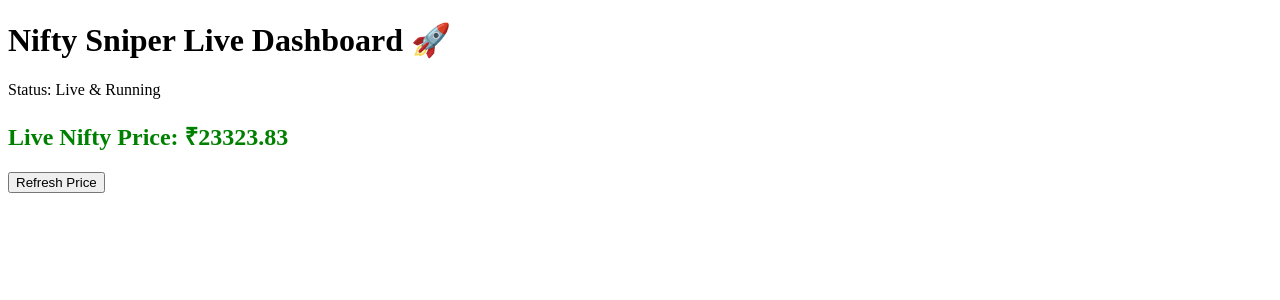
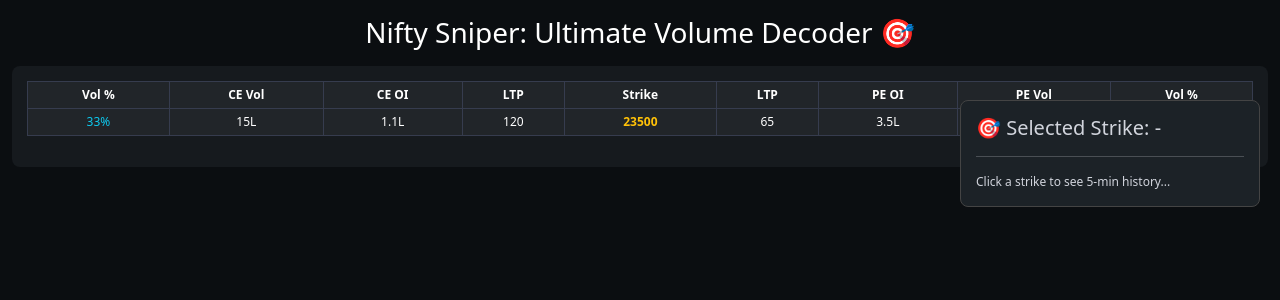
Before and after one commit to alok19898-byte/nifty-sniper-live, a FastAPI app: page / in a window 1280 px wide. Shown: the top 300 px of the page. Run offline with FastAPI, Linux system fonts and the light colour scheme.

Commit message:
Update index.html

```diff
--- a/templates/index.html
+++ b/templates/index.html
@@ -1,12 +1,55 @@
 <!DOCTYPE html>
-<html>
+<html lang="en">
+<head>
+    <link href="https://cdn.jsdelivr.net/npm/bootstrap@5.3.0/dist/css/bootstrap.min.css" rel="stylesheet">
+    <style>
+        body { background: #0b0e11; color: #d1d4dc; font-size: 12px; }
+        .table-container { background: #161a1e; padding: 15px; border-radius: 8px; }
+        th { background: #2a2e39; color: #ffffff; text-align: center; border: 1px solid #363c4e; }
+        td { text-align: center; border: 1px solid #363c4e; color: #e0e0e0; }
+        .high-vol { background: rgba(0, 100, 255, 0.3) !important; } /* Blue for Vol */
+        .high-oi { background: rgba(218, 165, 32, 0.3) !important; } /* Gold for OI */
+        #tracker { position: fixed; right: 20px; top: 100px; width: 300px; background: #1c2227; padding: 15px; border: 1px solid #444; border-radius: 8px; }
+    </style>
+</head>
 <body>
-    <h1>Nifty Sniper Live Dashboard 🚀</h1>
-    <p>Status: {{ status }}</p>
+    <div class="container-fluid mt-3">
+        <h3 class="text-center text-white">Nifty Sniper: Ultimate Volume Decoder 🎯</h3>
 
-    <!-- यहाँ डेटा दिखेगा -->
-    <h2 style="color: green;">Live Nifty Price: ₹{{ price }}</h2>
+        <div class="table-container mt-3">
+            <table class="table table-dark table-sm">
+                <thead>
+                    <tr>
+                        <th>Vol %</th><th>CE Vol</th><th>CE OI</th><th>LTP</th>
+                        <th>Strike</th>
+                        <th>LTP</th><th>PE OI</th><th>PE Vol</th><th>Vol %</th>
+                    </tr>
+                </thead>
+                <tbody>
+                    <!-- Row Example -->
+                    <tr onclick="loadTracker(23500)">
+                        <td class="text-info">33%</td><td>15L</td><td>1.1L</td><td>120</td>
+                        <td class="fw-bold text-warning">23500</td>
+                        <td>65</td><td>3.5L</td><td>38L</td><td class="text-danger">84%</td>
+                    </tr>
+                </tbody>
+            </table>
+        </div>
+    </div>
 
-    <button onclick="location.reload()">Refresh Price</button>
+    <!-- Side Tracker -->
+    <div id="tracker">
+        <h5>🎯 Selected Strike: <span id="strike-val">-</span></h5>
+        <hr>
+        <div id="history">Click a strike to see 5-min history...</div>
+    </div>
+
+    <script>
+        function loadTracker(strike) {
+            document.getElementById('strike-val').innerText = strike;
+            document.getElementById('history').innerHTML = "Loading data for " + strike + "...";
+            // यहाँ हम बाद में API कॉल जोड़ेंगे
+        }
+    </script>
 </body>
 </html>
```
